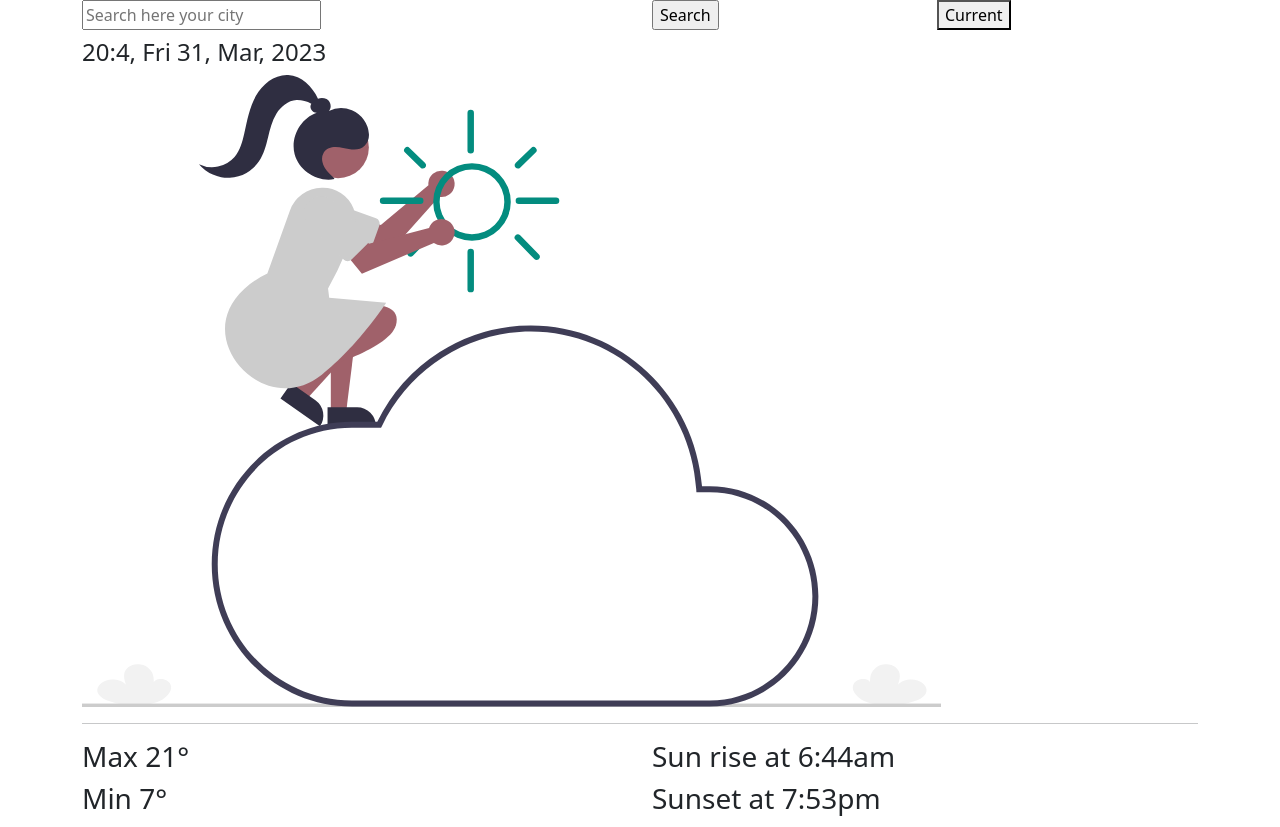
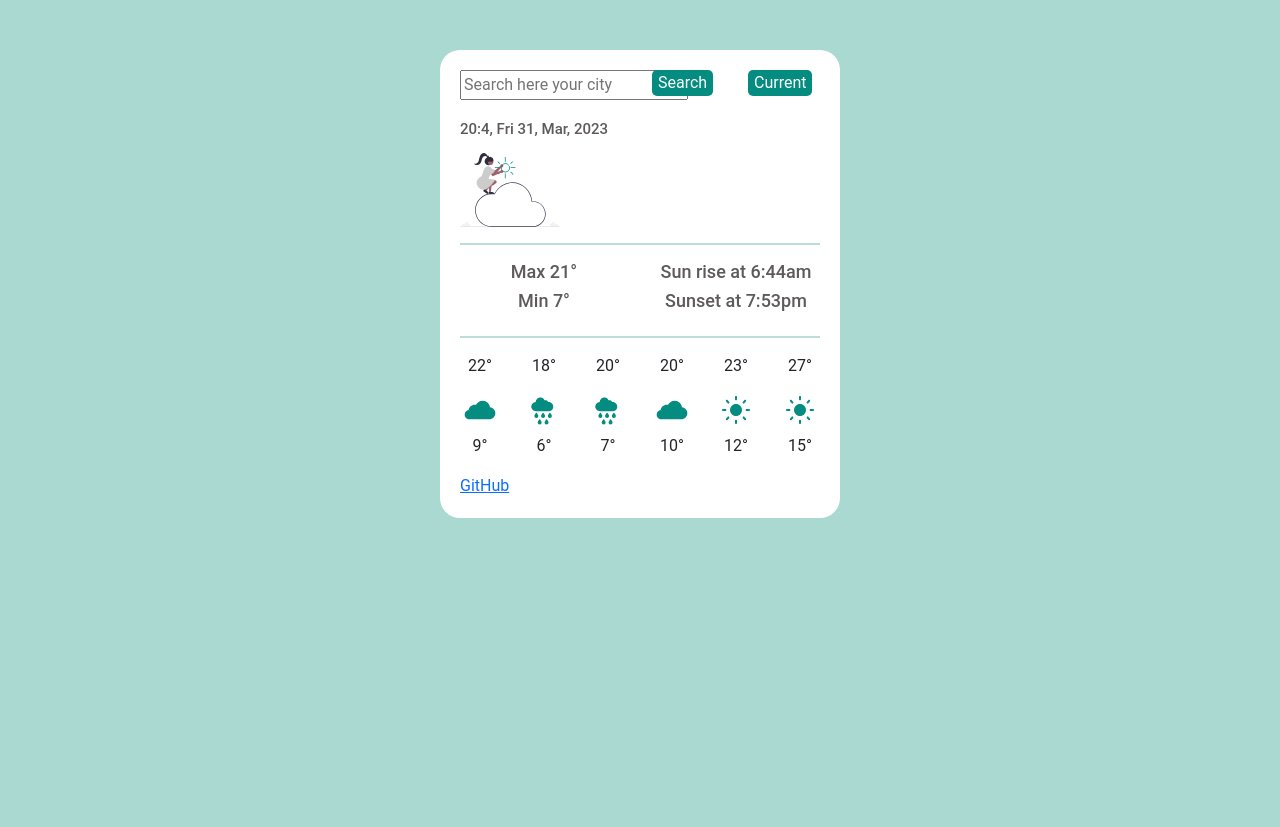
Before and after one commit to louisetbiz/my-first-app, a plain HTML site: page index.html in a window 1280 px wide. Shown: the top 827 px of the page. After the commit the page ends 800 px from the top, so only its background shows below. Drawn offline with nearby package versions, Linux system fonts and the light colour scheme; no server answers.

Commit message:
Add git lik

```diff
--- a/index.html
+++ b/index.html
@@ -155,4 +155,5 @@
         <script src="src/index.js"></script>
 </body>
 
+<a href="https://github.dev/louisetbiz/my-first-app/blob/3efe75bf207f2d9f42761fb4385bfb568cd82a76/src/styles.css">GitHub</a>
 </html>
--- a/src/styles.css
+++ b/src/styles.css
@@ -0,0 +1,85 @@
+body {
+    font-family: Roboto;
+    background: #a9d9d0;
+}
+
+h1 {
+    font-family: open sans;
+    margin: 20px auto;
+}
+
+h2 {
+    font-size: 70px;
+    text-align: right;
+}
+
+h3 {
+    font-size: 18px;
+    color: rgb(94, 90, 90);
+    text-align: center;
+}
+
+h4 {
+    font-size: 15px;
+    margin: 0 auto 15px;
+    color: rgb(94, 90, 90);
+}
+
+.container {
+    width: 400px;
+    background: white;
+    margin: 50px auto;
+    padding: 20px;
+    border-radius: 20px;
+    display: block;
+}
+
+.Main-Icon {
+    margin: 0;
+    display: inline;
+    width: 100px;
+}
+
+.icon {
+    width: 70px;
+    display: block;
+}
+
+p {
+    text-align: center;
+}
+
+hr {
+    color: #027373;
+    border-width: 2px;
+}
+
+.button {
+    background: #038c7f;
+    color: white;
+    border: none;
+    border-radius: 5px;
+    transition: all 180ms ease-in-out;
+}
+
+.button:hover {
+    color: #038c7f;
+    background: white;
+}
+
+#currentLocationButton {
+    background: #038c7f;
+    color: white;
+    border: none;
+    border-radius: 5px;
+    transition: all 180ms ease-in-out;
+}
+
+#currentLocationButton:hover {
+    color: #038c7f;
+    background: white;
+}
+
+.search-form {
+    display: inline-block;
+}
```
